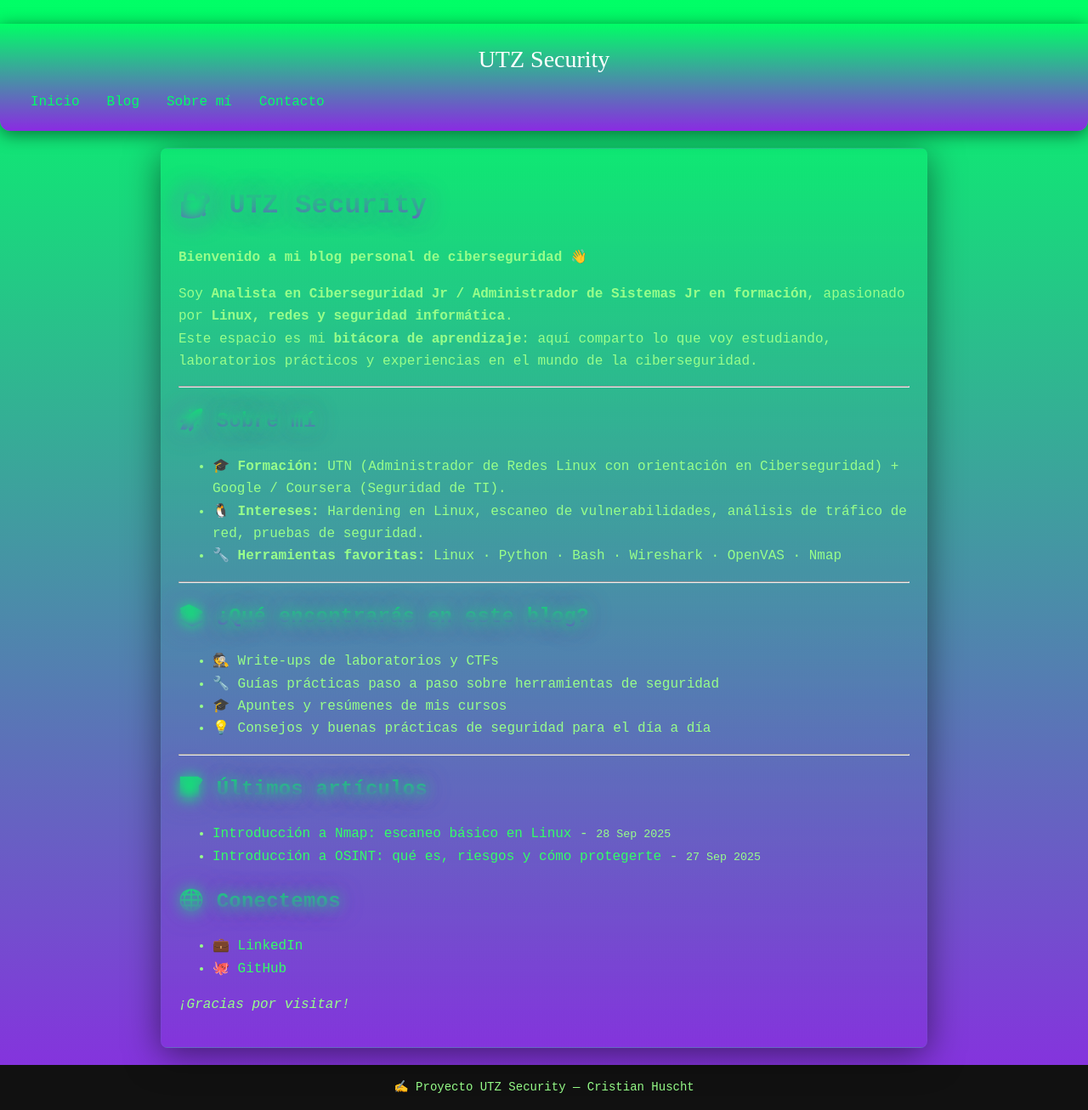
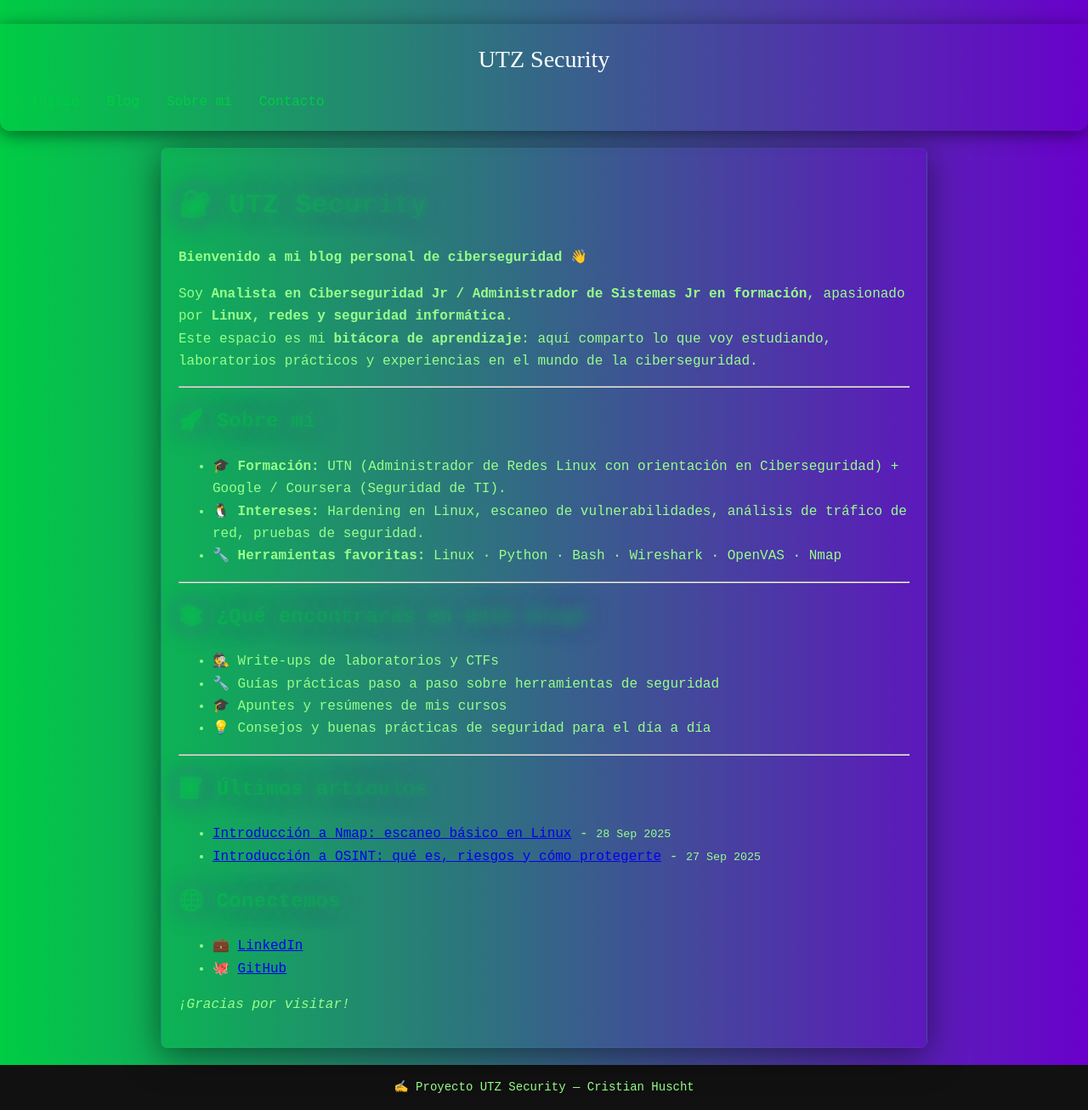
Before and after one commit to utz-security/utz-security.github.io, a Jekyll site: the page built from index.md, in a window 1280 px wide. Shown: the whole page at 85% size. Built offline with Jekyll 4.4.1, drawn with Linux system fonts in a browser that asks for light colours.

Commit message:
Actualizar main.css

```diff
--- a/assets/css/main.css
+++ b/assets/css/main.css
@@ -1,6 +1,6 @@
-/* --- BODY Y FUENTE --- */
+/* --- BODY Y FUENTES --- */
 body {
-  background: linear-gradient(to bottom, #00ff66, #8a2be2);
+  background: linear-gradient(to right, #00cc44, #6a00cc); /* gradiente horizontal */
   color: #98ff8a;
   font-family: "Fira Mono", monospace;
   line-height: 1.65;
@@ -8,29 +8,73 @@ body {
   padding-top: 28px;
 }
 
-/* --- HEADER GRADIENTE UNIFICADO --- */
+/* --- HEADER --- */
 header {
-  background: linear-gradient(to bottom, #00ff66, #8a2be2);
+  background: linear-gradient(to right, #00cc44, #6a00cc); /* gradiente horizontal */
   padding: 20px;
   text-align: center;
   border-radius: 0 0 12px 12px;
   box-shadow: 0 4px 20px rgba(0,0,0,0.5);
   position: relative;
-  z-index: 20; /* menú siempre arriba */
+  z-index: 20;
 }
 
-/* --- MENÚ RESPONSIVE --- */
-.menu-toggle { display: none; cursor: pointer; font-size: 1.8rem; color: #00ff66; }
+/* --- MAIN CONTAINER --- */
+#main {
+  max-width: 860px;
+  margin: 20px auto;
+  padding: 20px;
+  background: linear-gradient(to right, rgba(0,204,68,0.2), rgba(106,0,204,0.2)); /* horizontal y semi-transparente */
+  border-radius: 8px;
+  border: 1px solid rgba(57,255,155,0.06);
+  box-shadow: 0 8px 40px rgba(0,0,0,0.5);
+  position: relative;
+  z-index: 10;
+}
+
+/* --- TITULOS CON GLOW --- */
+h1, h2, h3, h1.front-matter {
+  background: linear-gradient(to right, #00cc44, #6a00cc); /* horizontal */
+  -webkit-background-clip: text;
+  -webkit-text-fill-color: transparent;
+  text-shadow: 0 0 12px rgba(0,204,68,0.8), 0 0 24px rgba(106,0,204,0.6);
+  animation: neon-glow 1.8s ease-in-out infinite alternate;
+  letter-spacing: 0.2px;
+}
+
+/* --- POSTS / BLOG CARDS --- */
+.post-list li, .blog-item {
+  border: 1px solid rgba(57,255,155,0.04);
+  padding: 12px;
+  margin: 12px 0;
+  border-radius: 6px;
+  background: linear-gradient(to right, rgba(0,204,68,0.2), rgba(106,0,204,0.2)); /* horizontal */
+  transition: transform 0.12s, box-shadow 0.12s;
+}
+
+.post-list li:hover, .blog-item:hover {
+  transform: translateY(-6px);
+  box-shadow: 0 20px 60px rgba(0,0,0,0.65);
+}
+
+/* --- ANIMACIÓN GLOW --- */
+@keyframes neon-glow {
+  from { text-shadow: 0 0 12px rgba(0,204,68,0.8), 0 0 24px rgba(106,0,204,0.6); }
+  to   { text-shadow: 0 0 20px rgba(0,204,68,1), 0 0 30px rgba(106,0,204,0.8); }
+}
+
+/* --- MENÚ --- */
+.menu-toggle { display: none; cursor: pointer; font-size: 1.8rem; color: #00cc44; }
 nav ul { list-style: none; margin: 0; padding: 0; display: flex; }
 nav li { margin: 0 1rem; }
-nav a { color: #00ff66; text-decoration: none; }
+nav a { color: #00cc44; text-decoration: none; }
 nav a:hover { color: #0ff; text-decoration: underline; }
 
-/* Menú desplegable vertical con z-index alto */
 nav.active {
   position: relative;
   z-index: 50;
 }
+
 nav.active ul {
   display: flex;
   flex-direction: column;
@@ -41,49 +85,6 @@ nav.active ul {
   width: 200px;
   padding: 1rem;
   border-radius: 8px;
-}
-
-/* --- MAIN CONTAINER --- */
-#main {
-  max-width: 860px;
-  margin: 20px auto;
-  padding: 20px;
-  background: linear-gradient(to bottom, rgba(0,255,102,0.2), rgba(138,43,226,0.2));
-  border-radius: 8px;
-  border: 1px solid rgba(57,255,155,0.06);
-  box-shadow: 0 8px 40px rgba(0,0,0,0.5);
-  position: relative;
-  z-index: 10; /* menos que menú */
-}
-
-/* --- TITULOS CON GRADIENTE UNIFICADO Y GLOW --- */
-h1, h2, h3, h1.front-matter {
-  background: linear-gradient(to bottom, #00ff66, #8a2be2);
-  -webkit-background-clip: text;
-  -webkit-text-fill-color: transparent;
-  text-shadow: 0 0 12px rgba(0,255,102,0.8), 0 0 24px rgba(138,43,226,0.6);
-  animation: neon-glow 1.8s ease-in-out infinite alternate;
-  letter-spacing: 0.2px;
-}
-
-@keyframes neon-glow {
-  from { text-shadow: 0 0 12px rgba(0,255,102,0.8), 0 0 24px rgba(138,43,226,0.6); }
-  to   { text-shadow: 0 0 20px rgba(0,255,102,1), 0 0 30px rgba(138,43,226,0.8); }
-}
-
-/* --- POSTS / BLOG CARDS --- */
-.post-list li, .blog-item {
-  border: 1px solid rgba(57,255,155,0.04);
-  padding: 12px;
-  margin: 12px 0;
-  border-radius: 6px;
-  background: rgba(0,0,0,0.45);
-  transition: transform 0.12s, box-shadow 0.12s;
-}
-
-.post-list li:hover, .blog-item:hover {
-  transform: translateY(-6px);
-  box-shadow: 0 20px 60px rgba(0,0,0,0.65);
 }
 
 /* --- TERMINAL-LIKE PRE / CODE --- */
@@ -102,10 +103,6 @@ code {
   color: #bdf8b4;
 }
 
-/* --- LINKS NEON --- */
-a { color: #33ff66; text-decoration: none; }
-a:hover { text-decoration: underline; }
-
 /* --- FOOTER --- */
 footer {
   text-align: center;
```
